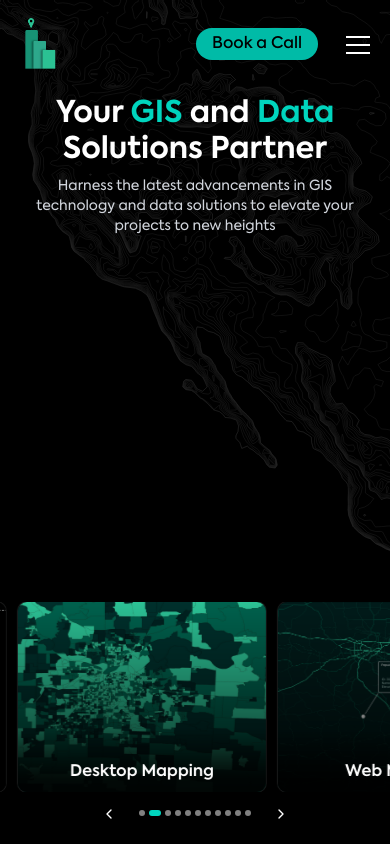
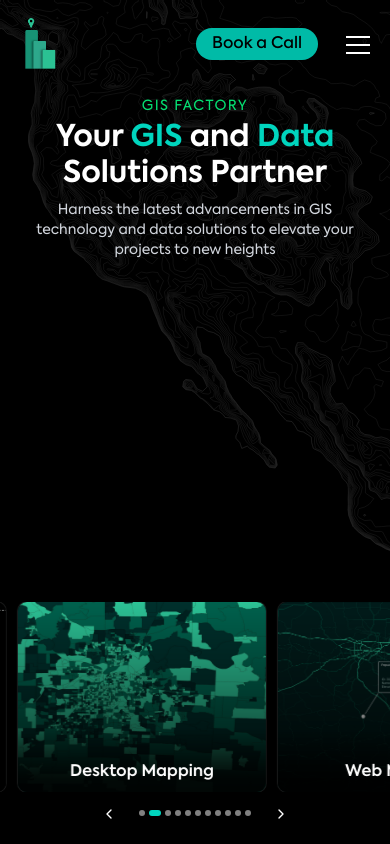
Before and after one commit to alisaad-Github/gis-factory-website, a Next.js app: page / in a window 390 px wide. Built offline with nearby package versions, Linux system fonts and the light colour scheme.

Commit message:
Add animated "GIS FACTORY" text to the hero section in MainContent component for enhanced visual appeal

```diff
--- a/src/app/page.tsx
+++ b/src/app/page.tsx
@@ -108,6 +108,14 @@ function MainContent({
             <div className="w-full flex flex-col justify-center items-center text-center">
                 {/* Hero section */}
                 <div className="mb-8 md:mb-16 relative max-w-2xl">
+                    <motion.p
+                        className="hidden-desktop tracking-widest text-sm px-4 md:px-0 text-green-400 mb-1"
+                        initial={{ opacity: 0, y: 40 }}
+                        animate={{ opacity: 1, y: 0 }}
+                        transition={{ duration: 0.4, delay: 0.2 }}
+                    >
+                        GIS FACTORY
+                    </motion.p>
                     <motion.h1
                         className="text-3xl px-4 md:px-0 lg:text-5xl font-bold text-white mb-2 md:mb-4 relative z-10"
                         initial={{ opacity: 0, y: -20 }}
```
